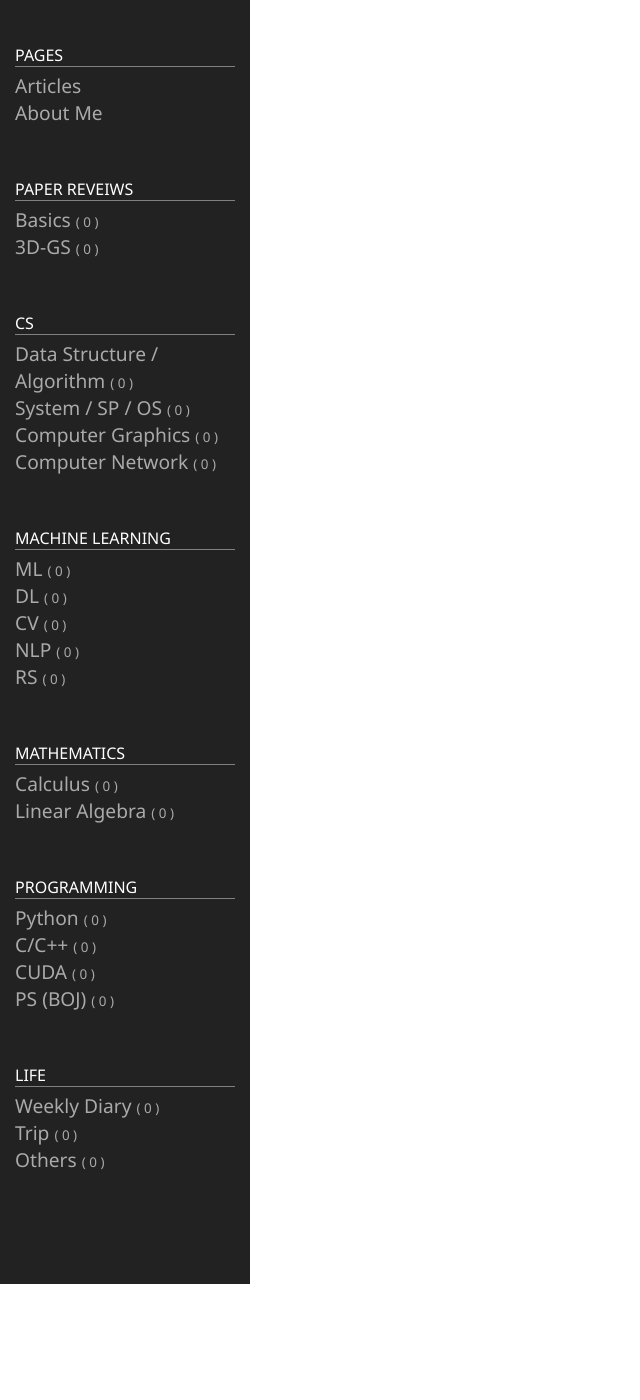
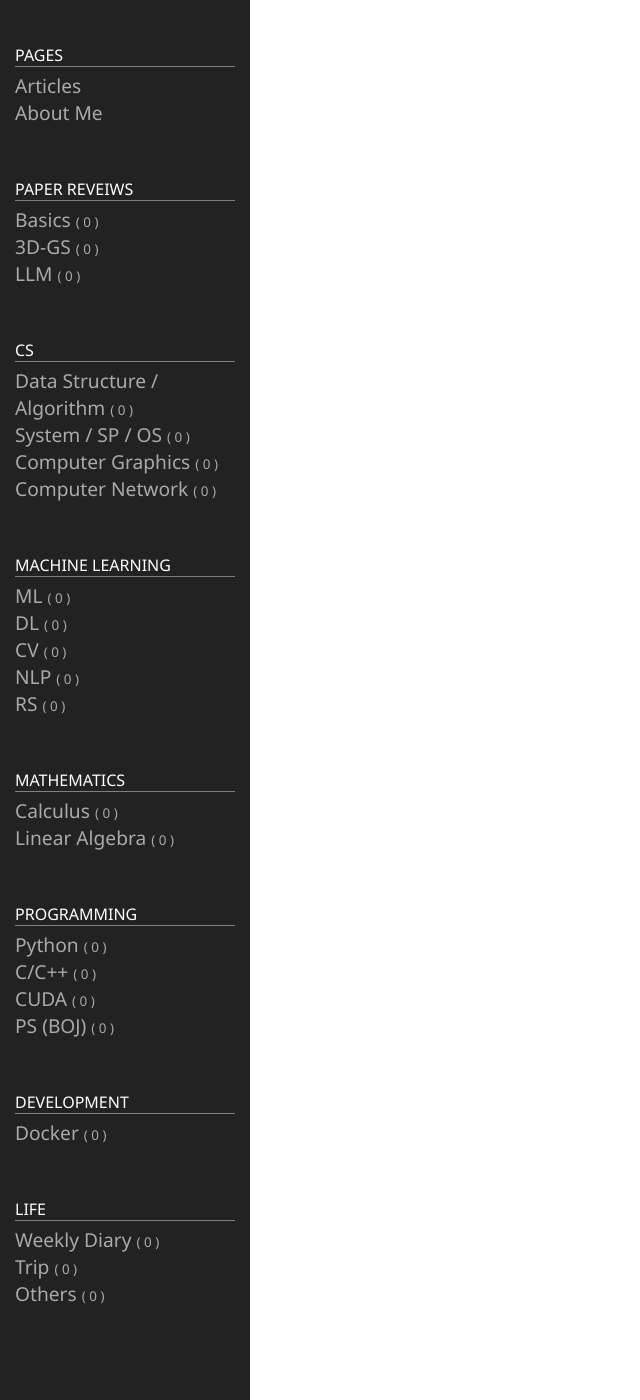
Before and after one commit to young0tete/young0tete.github.io, a Jekyll site: the page built from index.md, in a window 1280 px wide and 1400 px high, scrolled down 358 px. Shown: the whole window, without its empty margins (0-640 px from the left). Built offline with Jekyll 4.4.1, drawn with Linux system fonts in a browser that asks for light colours; before the commit the page ends 1642 px from its top, so only the background shows below that.

Commit message:
update category

```diff
--- a/_data/categories.yml
+++ b/_data/categories.yml
@@ -2,6 +2,7 @@
   subcategories:
     - name: Basics
     - name: 3D-GS
+    - name: LLM
 - name: CS
   subcategories:
     - name: Data Structure / Algorithm
@@ -28,6 +29,9 @@
     - name: CUDA
     # - name: Linux Shell
     - name: PS (BOJ)
+- name: Development
+  subcategories:
+    - name: docker
 - name: Life
   subcategories:
     - name: Weekly Diary
--- a/_includes/sidebar.html
+++ b/_includes/sidebar.html
@@ -221,7 +221,39 @@
 	</ul>
 </div>
 
-<!--Category 6: Life-->
+<!--Category 6: Development-->
+<div class="sidebar-item sidebar-nav">
+	<ul class="nav">
+	  <li class="nav-title">
+		<a href="{{ root_url }}/{{ site.category_dir }}#CS" style="color: white;">Development</a>
+	  </li>
+
+	  {% for category in site.data.categories %}
+		{% if category.name == "Development" %}
+		  <li>
+			<!-- subcategories -->
+			{% if category.subcategories %}
+			  <ul class="subcategories">
+				{% for subcategory in category.subcategories %}
+				  <li>
+					<a class="nav-item" href="{{ root_url }}/{{ site.category_dir }}#{{ subcategory.name }}">
+					  <span class="name">{{ subcategory.name }}</span>
+					  <span class="badge">
+						{% assign subcategory_posts = site.categories[subcategory.name] %}
+						{{ subcategory_posts | size }}
+					  </span>
+					</a>
+				  </li>
+				{% endfor %}
+			  </ul>
+			{% endif %}
+		  </li>
+		{% endif %}
+	  {% endfor %}
+	</ul>
+</div>
+
+<!--Category 7: Life-->
 <div class="sidebar-item sidebar-nav">
 	<ul class="nav">
 	  <li class="nav-title">
```
